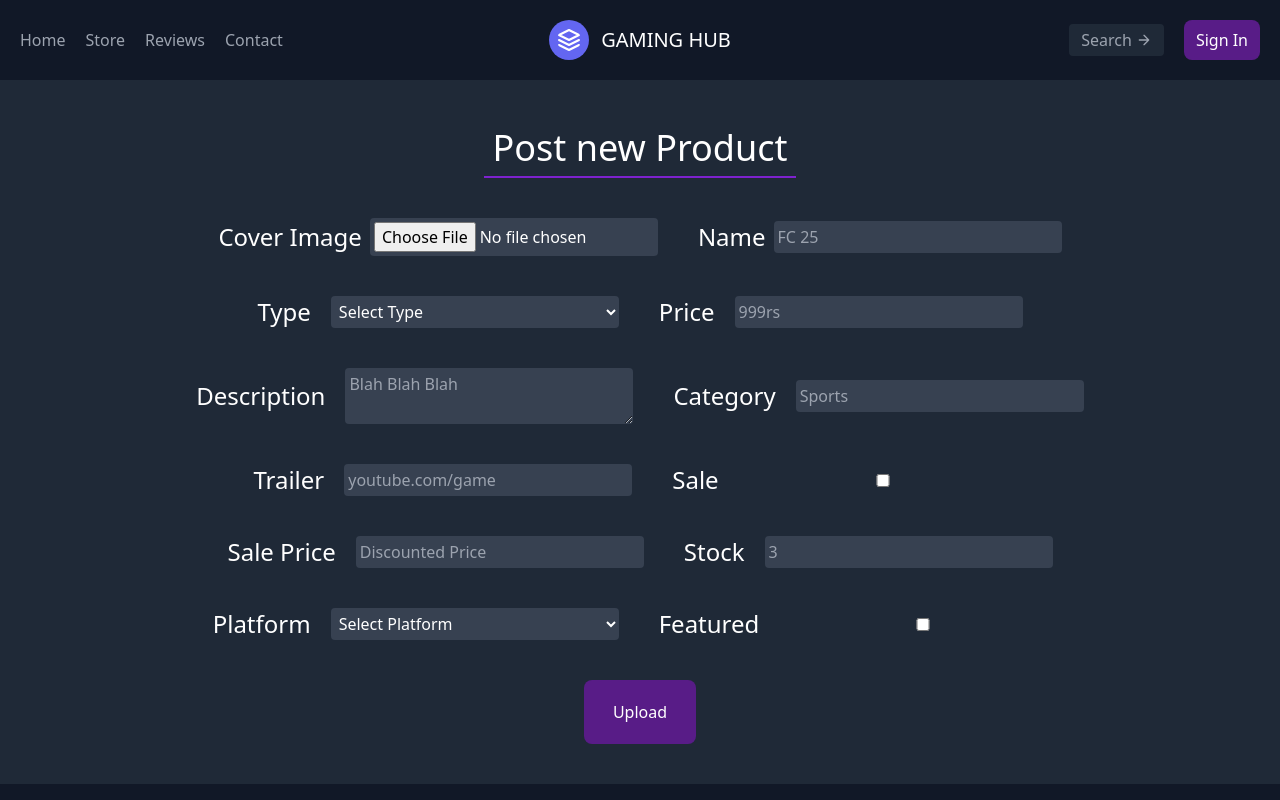
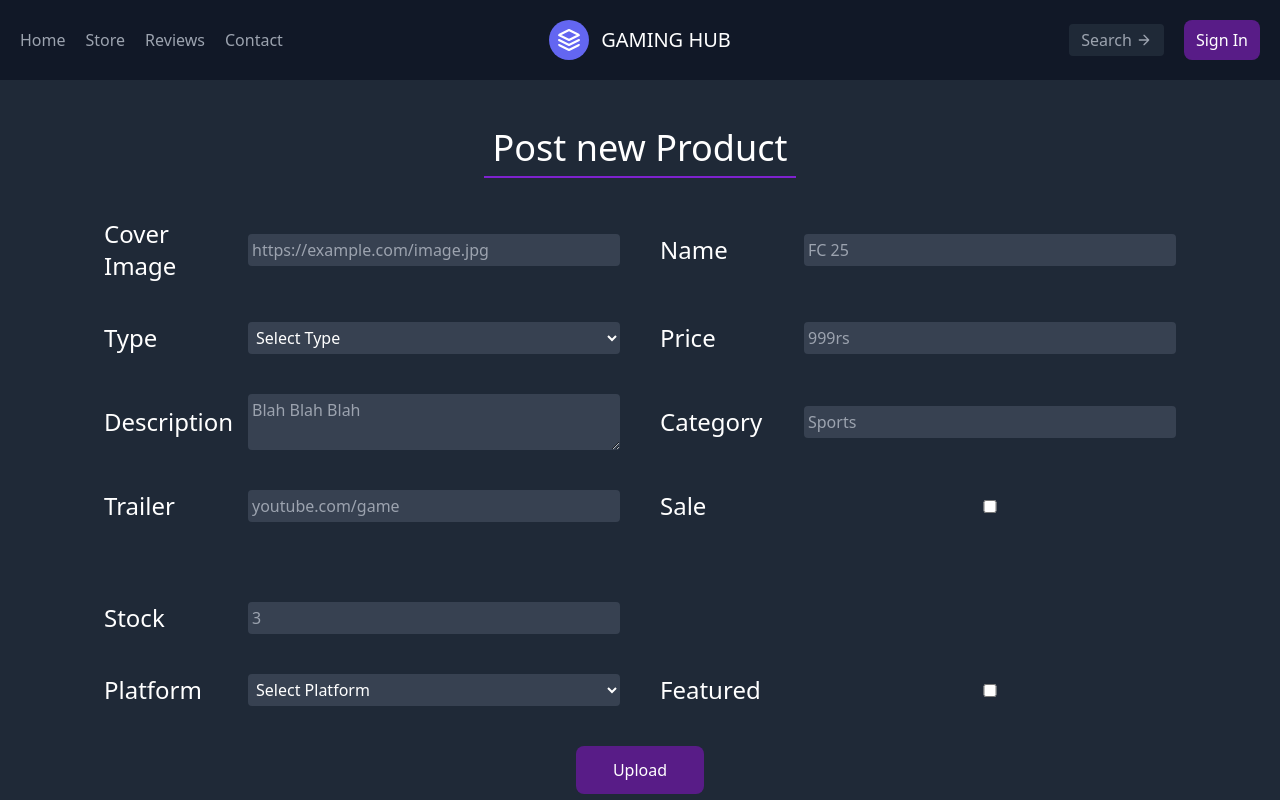
Before and after one commit to AbdulWahabKhan04/gaming_hub, a React (Vite) app in the folder frontend/: page /products/new in a window 1280 px wide. Shown: the top 800 px of the page. Built offline with nearby package versions, Linux system fonts and the light colour scheme.

Commit message:
worked on create product page

```diff
--- a/frontend/src/Pages/Admin/NewProduct.jsx
+++ b/frontend/src/Pages/Admin/NewProduct.jsx
@@ -1,4 +1,6 @@
 import { useState } from "react";
+import axios from "axios";
+import toast from "react-hot-toast";
 
 function NewProduct() {
   const [formData, setFormData] = useState({});
@@ -11,9 +13,25 @@ function NewProduct() {
     });
   };
 
-  const handleSubmit = (e) => {
+  const handleSubmit = async (e) => {
     e.preventDefault();
-    console.log(formData);
+    // console.log(formData);
+    try {
+      toast("On It!", {
+        icon: "⏳",
+      });
+      const res = await axios.post(
+        "http://localhost:3000/api/product/createProduct",
+        formData
+      );
+      console.log(formData)
+      if (res.status == 201) {
+        toast.success("Product created successfully!");
+      }
+    } catch (error) {
+      console.log(error);
+      toast.error("Error creating product!");
+    }
   };
 
   return (
@@ -27,22 +45,23 @@ function NewProduct() {
         className="flex flex-col gap-10 mt-10 items-center"
         onSubmit={handleSubmit}
       >
-        <div className="flex justify-between flex-col items-center md:flex-row gap-10">
-        <div className="flex gap-2 items-center ">
-          <label className="text-2xl">Cover Image</label>
+        {/* Row 1 */}
+        <div className="grid grid-cols-1 md:grid-cols-2 gap-10 w-full">
+          <div className="flex items-center gap-4">
+            <label className="text-2xl w-32">Cover Image</label>
             <input
-            className="bg-gray-700 focus:outline-purple-900 focus:outline-none w-72 rounded p-1"
-            type="file"
-            name="cover Image"
-            value={formData.coverImage}
+              className="bg-gray-700 focus:outline-purple-900 focus:outline-none flex-1 rounded p-1"
+              type="text"
+              name="coverImage"
+              placeholder="https://example.com/image.jpg"
               onChange={handleChange}
               required
             />
           </div>
-        <div className="flex gap-2 items-center ">
-          <label className="text-2xl">Name</label>
+          <div className="flex items-center gap-4">
+            <label className="text-2xl w-32">Name</label>
             <input
-            className="bg-gray-700 focus:outline-purple-900 focus:outline-none w-72 rounded p-1"
+              className="bg-gray-700 focus:outline-purple-900 focus:outline-none flex-1 rounded p-1"
               type="text"
               name="name"
               placeholder="FC 25"
@@ -53,28 +72,26 @@ function NewProduct() {
           </div>
         </div>
 
-        <div className="flex justify-between gap-10 flex-col items-center md:flex-row">
-        <div className="flex gap-5 items-center ">
-          <label className="text-2xl">Type</label>
+        {/* Row 2 */}
+        <div className="grid grid-cols-1 md:grid-cols-2 gap-10 w-full">
+          <div className="flex items-center gap-4">
+            <label className="text-2xl w-32">Type</label>
             <select
-            className="bg-gray-700 focus:outline-purple-900 focus:outline-none w-72 rounded p-1"
-            type="text"
+              className="bg-gray-700 focus:outline-purple-900 focus:outline-none flex-1 rounded p-1"
               name="type"
               value={formData.type}
               onChange={handleChange}
               required
             >
-            <option value={null}>Select Type</option>
-
+              <option value="">Select Type</option>
               <option value="account">Account</option>
               <option value="code">Code</option>
             </select>
           </div>
-
-        <div className="flex gap-5 items-center ">
-          <label className="text-2xl">Price</label>
+          <div className="flex items-center gap-4">
+            <label className="text-2xl w-32">Price</label>
             <input
-            className="bg-gray-700 focus:outline-purple-900 focus:outline-none w-72 rounded p-1"
+              className="bg-gray-700 focus:outline-purple-900 focus:outline-none flex-1 rounded p-1"
               type="text"
               name="price"
               placeholder="999rs"
@@ -85,12 +102,12 @@ function NewProduct() {
           </div>
         </div>
 
-        <div className="flex justify-between gap-10 flex-col items-center md:flex-row">
-        <div className="flex gap-5 items-center ">
-          <label className="text-2xl">Description</label>
+        {/* Row 3 */}
+        <div className="grid grid-cols-1 md:grid-cols-2 gap-10 w-full">
+          <div className="flex items-center gap-4">
+            <label className="text-2xl w-32">Description</label>
             <textarea
-            className="bg-gray-700 focus:outline-purple-900 focus:outline-none w-72 rounded p-1"
-            type="text"
+              className="bg-gray-700 focus:outline-purple-900 focus:outline-none flex-1 rounded p-1"
               name="description"
               placeholder="Blah Blah Blah"
               value={formData.description}
@@ -98,11 +115,10 @@ function NewProduct() {
               required
             />
           </div>
-
-        <div className="flex gap-5 items-center ">
-          <label className="text-2xl">Category</label>
+          <div className="flex items-center gap-4">
+            <label className="text-2xl w-32">Category</label>
             <input
-            className="bg-gray-700 focus:outline-purple-900 focus:outline-none w-72 rounded p-1"
+              className="bg-gray-700 focus:outline-purple-900 focus:outline-none flex-1 rounded p-1"
               type="text"
               name="category"
               placeholder="Sports"
@@ -113,12 +129,12 @@ function NewProduct() {
           </div>
         </div>
 
-
-        <div className="flex justify-between gap-10 flex-col items-center md:flex-row">
-        <div className="flex gap-5 items-center ">
-          <label className="text-2xl">Trailer</label>
+        {/* Row 4 */}
+        <div className="grid grid-cols-1 md:grid-cols-2 gap-10 w-full">
+          <div className="flex items-center gap-4">
+            <label className="text-2xl w-32">Trailer</label>
             <input
-            className="bg-gray-700 focus:outline-purple-900 focus:outline-none w-72 rounded p-1"
+              className="bg-gray-700 focus:outline-purple-900 focus:outline-none flex-1 rounded p-1"
               type="text"
               name="trailer"
               placeholder="youtube.com/game"
@@ -127,39 +143,53 @@ function NewProduct() {
               required
             />
           </div>
-
-        <div className="flex gap-5 items-center ">
-          <label className="text-2xl">Sale</label>
+          <div className="flex items-center gap-4">
+            <label className="text-2xl w-32">Sale</label>
             <input
-            className="bg-gray-700 focus:outline-purple-900 focus:outline-none w-72 rounded p-1"
+              className="bg-gray-700 focus:outline-purple-900 focus:outline-none flex-1 rounded p-1"
               type="checkbox"
               name="onSale"
-            placeholder="FC 25"
-            value={formData.onSale}
+              checked={formData.onSale || false}
               onChange={handleChange}
-            required
+            />
+          </div>
+        </div>
+          {/* Animated Section */}
+          <div
+            className={`transition-all  duration-500 ease-in-out overflow-hidden ${
+              formData.onSale ? "max-h-screen opacity-100" : "max-h-0 opacity-0"
+            }`}
+          >
+            <div className="flex items-center gap-4">
+              <label className="text-2xl w-32">Sale Expiry</label>
+              <input
+                className="bg-gray-700 focus:outline-purple-900 focus:outline-none flex-1 rounded p-1"
+                type="datetime-local"
+                name="saleExpiry"
+                value={formData.saleExpiry || ""}
+                onChange={handleChange}
+              />
+            </div>
+            <div className="flex items-center gap-4 mt-4">
+              <label className="text-2xl w-32">Sale Price</label>
+              <input
+                className="bg-gray-700 focus:outline-purple-900 focus:outline-none flex-1 rounded p-1"
+                type="text"
+                name="salePrice"
+                placeholder="Discounted Price"
+                value={formData.salePrice || ""}
+                onChange={handleChange}
+                required={formData.onSale}
               />
             </div>
           </div>
 
-        <div className="flex justify-between gap-10 flex-col items-center md:flex-row">
-        <div className="flex gap-5 items-center ">
-          <label className="text-2xl">Sale Price</label>
+        {/* Row 5 */}
+        <div className="grid grid-cols-1 md:grid-cols-2 gap-10 w-full">
+          <div className="flex items-center gap-4">
+            <label className="text-2xl w-32">Stock</label>
             <input
-            className="bg-gray-700 focus:outline-purple-900 focus:outline-none w-72 rounded p-1"
-            type="text"
-            name="salePrice"
-            placeholder="Discounted Price"
-            value={formData.salePrice}
-            onChange={handleChange}
-            required
-          />
-        </div>
-
-        <div className="flex gap-5 items-center ">
-          <label className="text-2xl">Stock</label>
-          <input
-            className="bg-gray-700 focus:outline-purple-900 focus:outline-none w-72 rounded p-1"
+              className="bg-gray-700 focus:outline-purple-900 focus:outline-none flex-1 rounded p-1"
               type="text"
               name="stock"
               placeholder="3"
@@ -170,41 +200,43 @@ function NewProduct() {
           </div>
         </div>
 
-        <div className="flex justify-between gap-10 flex-col items-center md:flex-row">
-
-        <div className="flex gap-5 items-center ">
-          <label className="text-2xl">Platform</label>
+        {/* Row 6 */}
+        <div className="grid grid-cols-1 md:grid-cols-2 gap-10 w-full">
+          <div className="flex items-center gap-4">
+            <label className="text-2xl w-32">Platform</label>
             <select
-            className="bg-gray-700 focus:outline-purple-900 focus:outline-none w-72 rounded p-1"
-            type="text"
+              className="bg-gray-700 focus:outline-purple-900 focus:outline-none flex-1 rounded p-1"
               name="platform"
-            placeholder="FC 25"
               value={formData.platform}
               onChange={handleChange}
               required
             >
-          <option value={null}>Select Platform</option>
-          <option value="pc">steam</option>
-          <option value="xbox">xbox</option>
-          <option value="playstation">playstation</option>
+              <option value="">Select Platform</option>
+              <option value="pc">Steam</option>
+              <option value="xbox">Xbox</option>
+              <option value="playstation">PlayStation</option>
             </select>
           </div>
-
-        <div className="flex gap-5 items-center ">
-          <label className="text-2xl">Featured</label>
+          <div className="flex items-center gap-4">
+            <label className="text-2xl w-32">Featured</label>
             <input
-            className="bg-gray-700 focus:outline-purple-900 focus:outline-none w-72 rounded p-1"
+              className="bg-gray-700 focus:outline-purple-900 focus:outline-none flex-1 rounded p-1"
               type="checkbox"
               name="featured"
-            placeholder="FC 25"
-            value={formData.featured}
+              checked={formData.featured || false}
               onChange={handleChange}
-            required
             />
           </div>
         </div>
 
-        <button className="w-28 h-16 bg-purple-900 rounded-lg" type="submit">Upload</button>
+        {/* Submit Button */}
+        <button
+          onClick={handleSubmit}
+          className="w-32 h-12 bg-purple-900 rounded-lg"
+          type="submit"
+        >
+          Upload
+        </button>
       </form>
     </div>
   );
```
Also changed, not shown: 2 other files (tests, documents, lock files or other folders). Lines whose indentation alone changed are shown as unchanged.
